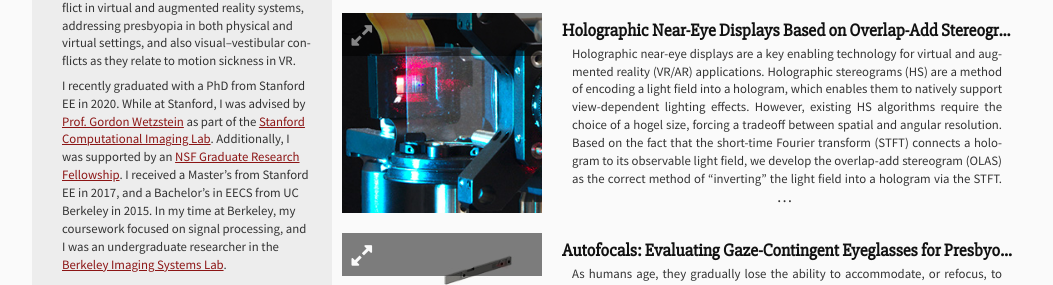
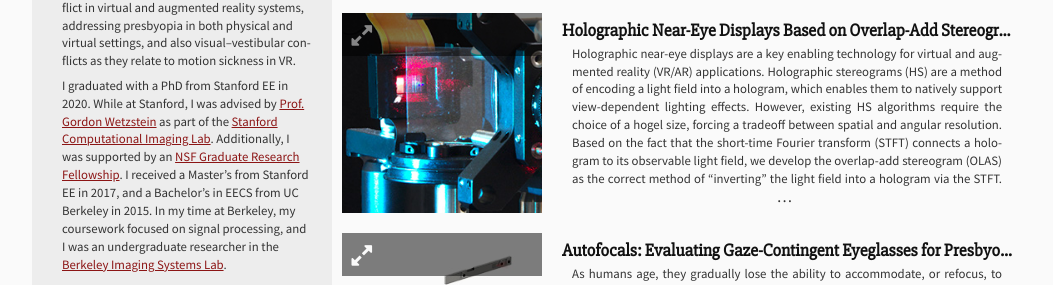
Before and after one commit to nitishpdmn/nitishpdmn.github.io, a plain HTML site: page index.html in a window 1280 px wide. Shown: the part 537-822 px from the top of the page, without its empty margins (108-1161 px from the left). Drawn offline with Linux system fonts and the light colour scheme; files whose address does not match are found by name.

Commit message:
remove recently

```diff
--- a/index.html
+++ b/index.html
@@ -109,7 +109,7 @@
                 My research is focused on using optical and computational techniques for improving visual perception in near-eye optical systems. My work includes building and evaluating displays to alleviate the vergence&ndash;accommodation conflict in virtual and augmented reality systems, addressing presbyopia in both physical and virtual settings, and also visual&ndash;vestibular conflicts as they relate to motion sickness in VR.
             </p>
             <p>
-                I recently graduated with a PhD from Stanford EE in 2020. While at Stanford, I was advised by <a href="https://stanford.edu/~gordonwz/">Prof. Gordon Wetzstein</a> as part of the <a href="https://www.computationalimaging.org/">Stanford Computational Imaging Lab</a>. Additionally, I was supported by an <a href="https://nsfgrfp.org/">NSF Graduate Research Fellowship</a>. I received a Master’s from Stanford EE in 2017, and a Bachelor’s in EECS from UC Berkeley in 2015. In my time at Berkeley, my coursework focused on signal processing, and I was an undergraduate researcher in the <a href="https://bisl.berkeley.edu/">Berkeley Imaging Systems Lab</a>.
+                I graduated with a PhD from Stanford EE in 2020. While at Stanford, I was advised by <a href="https://stanford.edu/~gordonwz/">Prof. Gordon Wetzstein</a> as part of the <a href="https://www.computationalimaging.org/">Stanford Computational Imaging Lab</a>. Additionally, I was supported by an <a href="https://nsfgrfp.org/">NSF Graduate Research Fellowship</a>. I received a Master’s from Stanford EE in 2017, and a Bachelor’s in EECS from UC Berkeley in 2015. In my time at Berkeley, my coursework focused on signal processing, and I was an undergraduate researcher in the <a href="https://bisl.berkeley.edu/">Berkeley Imaging Systems Lab</a>.
             </p>
         </div>
     </div>
```
